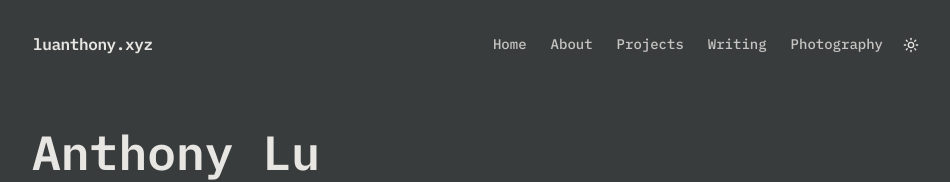
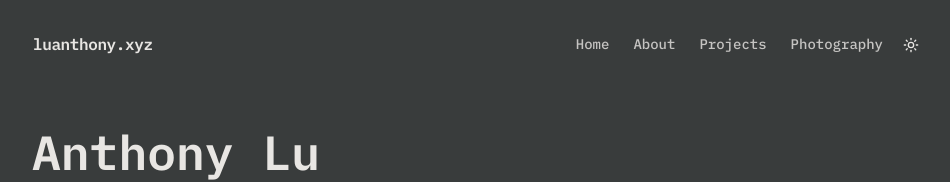
Before and after one commit to anthonylu23/personal-website, a React (Vite) app: page / in a window 1280 px wide. Shown: the top 182 px of the page, without its empty margins (160-1110 px from the left). Built offline with nearby package versions, Linux system fonts and the light colour scheme.

Commit message:
Hide writing nav tab

```diff
--- a/src/components/Navbar.tsx
+++ b/src/components/Navbar.tsx
@@ -1,7 +1,7 @@
 import { Menu, X } from "lucide-react";
 import { useState } from "react";
 import { Link, useLocation, useNavigate } from "react-router-dom";
-import { BLOG_ENABLED } from "@/config/features";
+import { BLOG_ENABLED, WRITING_NAV_VISIBLE } from "@/config/features";
 
 type NavItem =
   | { label: string; to: string; type: "route" }
@@ -11,7 +11,9 @@ export const navItems: NavItem[] = [
   { label: "Home", hash: "#home", type: "hash" },
   { label: "About", hash: "#about", type: "hash" },
   { label: "Projects", hash: "#projects", type: "hash" },
-  ...(BLOG_ENABLED ? [{ label: "Writing", to: "/blog", type: "route" as const }] : []),
+  ...(BLOG_ENABLED && WRITING_NAV_VISIBLE
+    ? [{ label: "Writing", to: "/blog", type: "route" as const }]
+    : []),
   { label: "Photography", to: "/photography", type: "route" },
 ];
 
--- a/src/config/features.ts
+++ b/src/config/features.ts
@@ -1 +1,2 @@
 export const BLOG_ENABLED = true
+export const WRITING_NAV_VISIBLE = false
```
